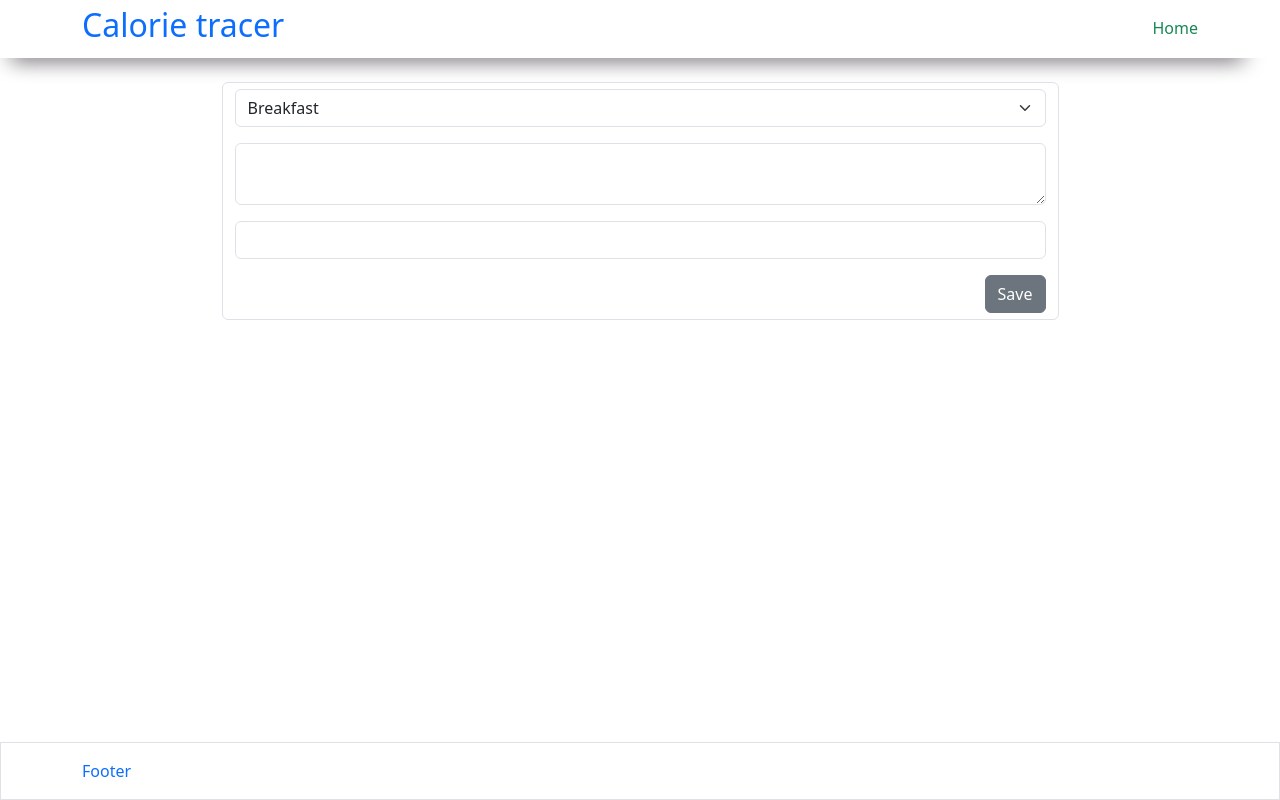
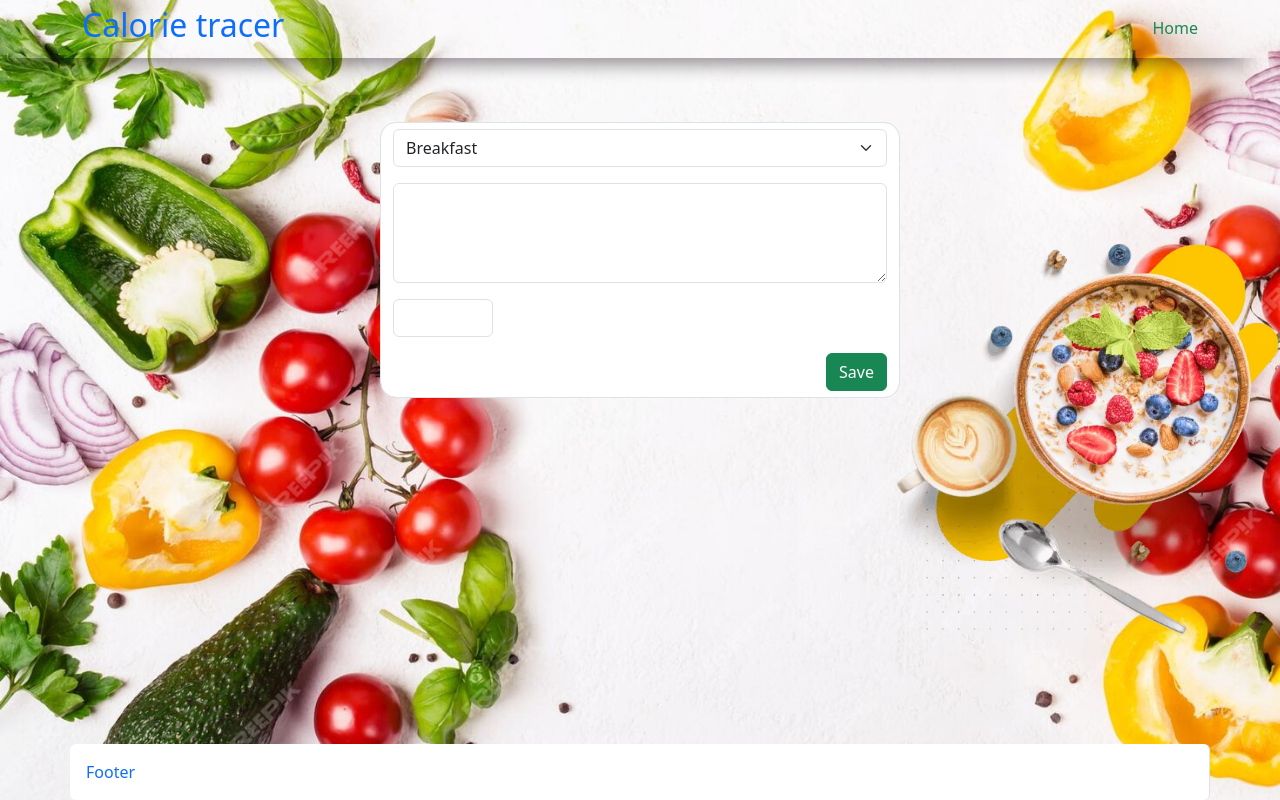
Before and after one commit to AlexanderMokeichuk/HomeWrk66, a React (Vite) app: page /add in a window 1280 px wide. Built offline with nearby package versions, Linux system fonts and the light colour scheme.

Commit message:
Change style

```diff
--- a/src/components/AlertMeal/AlertMeal.tsx
+++ b/src/components/AlertMeal/AlertMeal.tsx
@@ -34,27 +34,27 @@
   };
 
   return (
-    <div key={meal.id} className={"alertMeal alert d-flex flex-column gap-3"}>
+    <div key={meal.id} className={"alertMeal bg-white alert d-flex flex-column gap-3"}>
       <div className={"d-flex"}>
         <div className={"col-9"}>
           <span className={"text-success"}>{meal.mealTime}</span>
         </div>
         <div className={"col d-flex align-items-center justify-content-between"}>
-        <span className={"text-break text-primary"}>
+        <span className={"text-break"}>
           {meal.calories}:
-          <strong className={"text-danger"}> kcal</strong>
+          <strong> kcal</strong>
         </span>
           <div className={" d-flex flex-column gap-2"}>
             <Link
               to={`/edit/${meal.id}`}
-              className={`btn btn-success p-0 ${isDisabled}`}
+              className={`btn p-0 ${isDisabled}`}
             >
               <span style={styleBtnEdit}></span>
             </Link>
 
             <button
               type={"button"}
-              className={"btn btn-danger p-0 d-flex align-items-center gap-1"}
+              className={"btn p-0 d-flex align-items-center gap-1"}
               onClick={() => deleteMeal(meal.id)}
               disabled={isActive}
             >
@@ -64,7 +64,7 @@
           </div>
         </div>
       </div>
-      <div className={"text-break overflow-y-auto text-primary"} style={{maxHeight: 100}}>
+      <div className={"text-break overflow-y-auto"} style={{maxHeight: 100}}>
         {meal.meal}
       </div>
     </div>
--- a/src/components/Layout/Layout.tsx
+++ b/src/components/Layout/Layout.tsx
@@ -1,11 +1,24 @@
 import React from "react";
 import {Link} from "react-router-dom";
 import AppBar from "../AppBar/AppBar";
+import mealImage from "../../assets/meal.webp";
+import backMealImage from "../../assets/backMeal.jpg";
 import "./Header.css";
+
+const styleDivImage = {
+  width: 400,
+  height: 400,
+  backgroundRepeat: "no-repeat",
+  backgroundSize: "cover",
+};
 
 const Layout: React.FC<React.PropsWithChildren> = ({children}) => {
   return (
-    <div className={"min-vh-100 d-flex flex-column"}>
+    <div className={"min-vh-100 d-flex flex-column"} style={{
+      backgroundImage: `url(${backMealImage})`,
+      backgroundRepeat: "no-repeat",
+      backgroundSize: "cover",
+    }}>
      <header>
        <div className={"container d-flex align-items-center justify-content-between"}>
          <Link to={"/"} className={"link-offset-2 link-underline link-underline-opacity-0 text-primary"}>
@@ -14,15 +27,26 @@
          <AppBar/>
        </div>
      </header>
-     <main className={"mt-4"}>
+      <main className={"mt-3"}>
         <div className={"container d-flex justify-content-center"}>
           <div className={"col-9"}>
             {children}
           </div>
         </div>
+
+        <div
+          className={"position-absolute"}
+          style={{
+            ...styleDivImage,
+            backgroundImage: `url(${mealImage})`,
+            top: "30%",
+            right: 0
+          }}
+        />
+
       </main>
-      <footer className={"mt-auto p-3 border"}>
-        <div className={"container text-primary"}>
+      <footer className={"mt-auto"}>
+        <div className={"container border-end p-3 rounded bg-white text-primary"}>
           Footer
         </div>
       </footer>
--- a/src/components/MealForm/MealForm.tsx
+++ b/src/components/MealForm/MealForm.tsx
@@ -62,7 +62,11 @@
   const btn = (!id) ? "Save" : "Edit";
 
   return (lauding) ? <Spinner/> : (
-    <form onSubmit={(!id) ? addNewMeal : editMeal} className={"form-control d-flex flex-column gap-3"}>
+    <form
+      onSubmit={(!id) ? addNewMeal : editMeal}
+      className={"form-control rounded-4 mt-5 d-flex m-auto flex-column gap-3"}
+      style={{width: 520}}
+    >
       <div>
         <select
           className={"form-select"}
@@ -79,6 +83,7 @@
         <textarea
           name={"meal"}
           className={"form-control"}
+          style={{minHeight: 100}}
           required
           value={meal.meal}
           onChange={changeMeal}
@@ -90,13 +95,14 @@
           name={"calories"}
           required
           className={"form-control"}
+          style={{width: 100}}
           value={meal.calories}
           onChange={changeMeal}
         />
       </div>
       <button
         type={"submit"}
-        className={"btn ms-auto btn-secondary d-flex align-items-center"}
+        className={"btn ms-auto btn-success d-flex align-items-center"}
         disabled={btnLauding}
       >
         {(btnLauding) ? <BtnSpinner/> : undefined}
--- a/src/container/Foods/Foods.tsx
+++ b/src/container/Foods/Foods.tsx
@@ -54,16 +54,16 @@
     <div className={"d-flex flex-column"}>
       <div className={"d-flex align-items-center"}>
         {(meals.length)
-          ? <h3 className={"text-success"}>
+          ? <h3 className={"text-primary"}>
             Total calories:{" "}
-            <span className={"text-primary"}>
-            {totalPrice}
-              <strong className={"text-danger"}> kcal</strong>
-          </span>
+            <strong className={"bg-white text-success"}>
+              {totalPrice}{" "}
+              kcal
+            </strong>
           </h3>
           : undefined
         }
-        <Link to={`/add`} className={`ms-auto btn btn-success ${isDisabled}`}>Add new meal</Link>
+        <Link to={`/add`} className={`ms-auto btn btn-primary ${isDisabled}`}>Add new meal</Link>
       </div>
       <div className={"mt-3"}>
         <h3 className={"mb-4 text-primary"}>Foods</h3>
```
Also changed, not shown: src/assets/backMeal.jpg (added), src/assets/meal.webp (added). Lines whose indentation alone changed are shown as unchanged.
